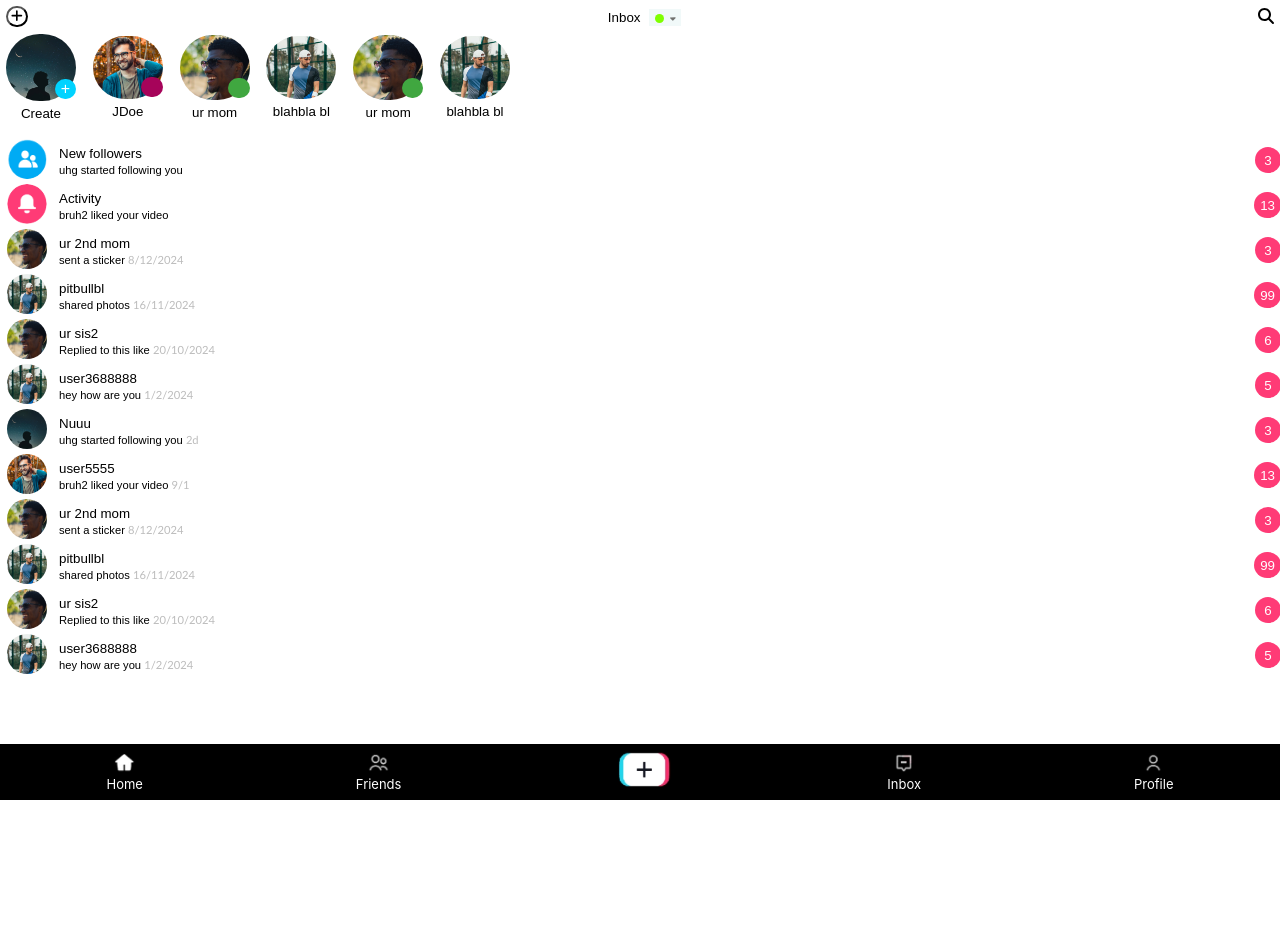
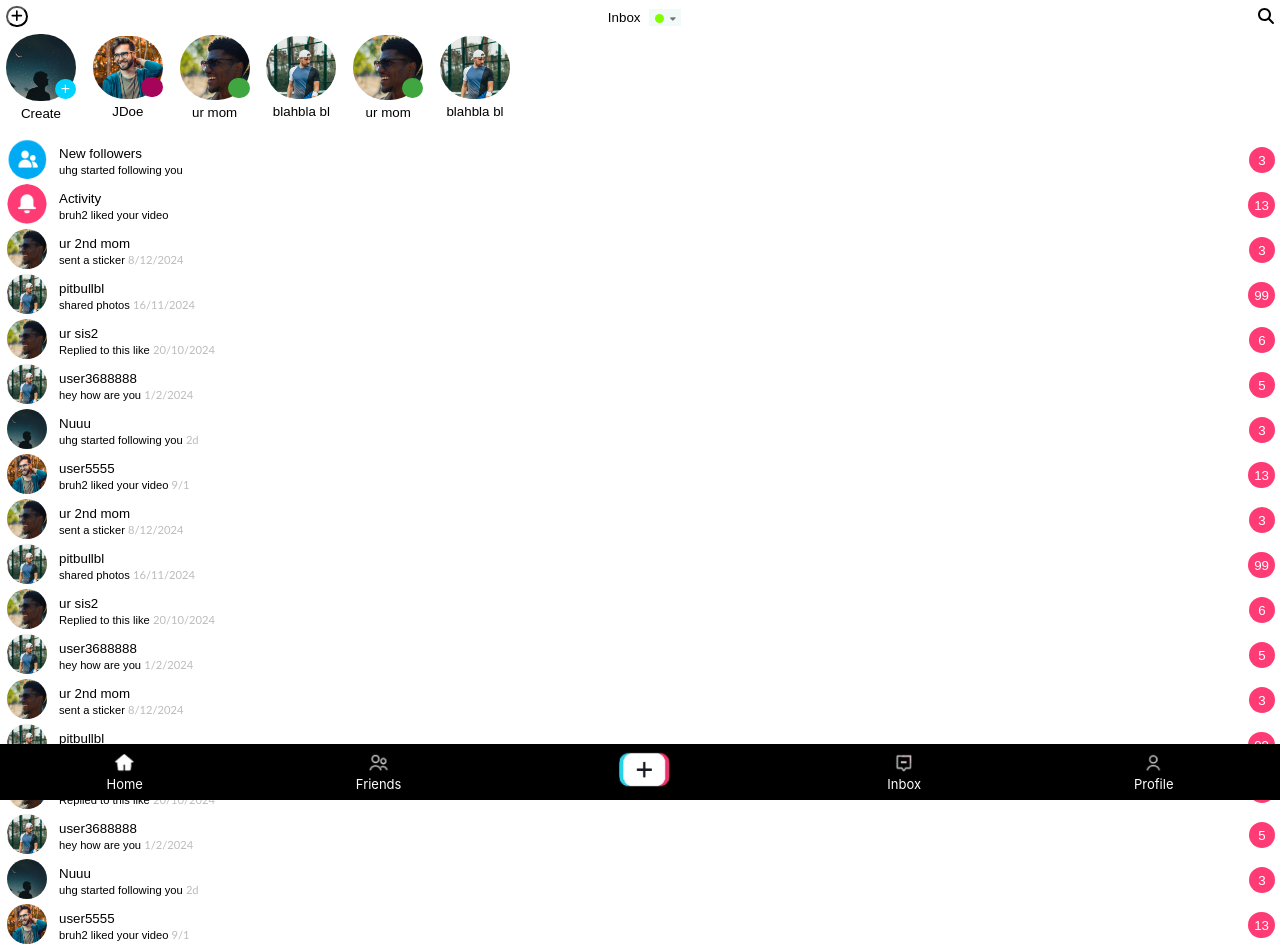
Before and after one commit to spasovags/Vidapp, a Next.js app: page /inbox in a window 1280 px wide. Shown: the top 947 px of the page. Before the commit the page ends 800 px from the top, so only its background shows below. Built offline with nearby package versions, Linux system fonts and the light colour scheme; a web font is replaced by a local one.

Commit message:
nav change

```diff
--- a/components/InboxFriendsListContainer.js
+++ b/components/InboxFriendsListContainer.js
@@ -77,9 +77,59 @@ const InboxFriendsListContainer = (props) => {
           username: "user3688888",
           date: "1/2/2024",
           count: "5",
-          action: "hey how are you"}
+          action: "hey how are you"},
+            { profpic: `${basePathProfpics}/${userdata[2].profpic}`,
+            username: "ur 2nd mom",
+            date: "8/12/2024",
+            count: "3",
+            action: "sent a sticker"},
+            { profpic: `${basePathProfpics}/${userdata[3].profpic}`,
+            username: "pitbullbl",
+            date: "16/11/2024",
+            count: "99",
+            action: "shared photos"},
+            { profpic: `${basePathProfpics}/${userdata[2].profpic}`,
+            username: "ur sis2",
+            date: "20/10/2024",
+            count: "6",
+            action: "Replied to this like"},
+            { profpic: `${basePathProfpics}/${userdata[3].profpic}`,
+            username: "user3688888",
+            date: "1/2/2024",
+            count: "5",
+            action: "hey how are you"},
+            { profpic: `${basePathProfpics}/${userdata[11].profpic}`,
+              username: "Nuuu",
+              date: "2d",
+              count: "3",
+              action: "uhg started following you"},
+              { profpic: `${basePathProfpics}/${userdata[1].profpic}`,
+              username: "user5555",
+              date: "9/1",
+              count: "13",
+              action: "bruh2 liked your video"},
+              { profpic: `${basePathProfpics}/${userdata[2].profpic}`,
+              username: "ur 2nd mom",
+              date: "8/12/2024",
+              count: "3",
+              action: "sent a sticker"},
+              { profpic: `${basePathProfpics}/${userdata[3].profpic}`,
+              username: "pitbullbl",
+              date: "16/11/2024",
+              count: "99",
+              action: "shared photos"},
+              { profpic: `${basePathProfpics}/${userdata[2].profpic}`,
+              username: "ur sis2",
+              date: "20/10/2024",
+              count: "6",
+              action: "Replied to this like"},
+              { profpic: `${basePathProfpics}/${userdata[3].profpic}`,
+              username: "user3688888",
+              date: "1/2/2024",
+              count: "5",
+              action: "hey how are you"}
 
-          ];
+              ];
 
 
     return (
--- a/styles/InboxFriendsListItem.module.css
+++ b/styles/InboxFriendsListItem.module.css
@@ -44,4 +44,5 @@
     padding-bottom: 20px;
     padding-top: 6px;
     margin-bottom: 1px;
+    margin-right: 6px;
 }
--- a/styles/InboxTopFixed.module.css
+++ b/styles/InboxTopFixed.module.css
@@ -6,6 +6,7 @@
     justify-content: space-between;
     padding: 6px;
     background-color: white;
+    z-index: 1000;
 }
 .newChat{
     background-color: white;
--- a/styles/inbox.module.css
+++ b/styles/inbox.module.css
@@ -1,4 +1,5 @@
 .inboxContainer{
     display: flex;
     flex-direction: column;
+    margin-bottom: 50px;
 }
```
